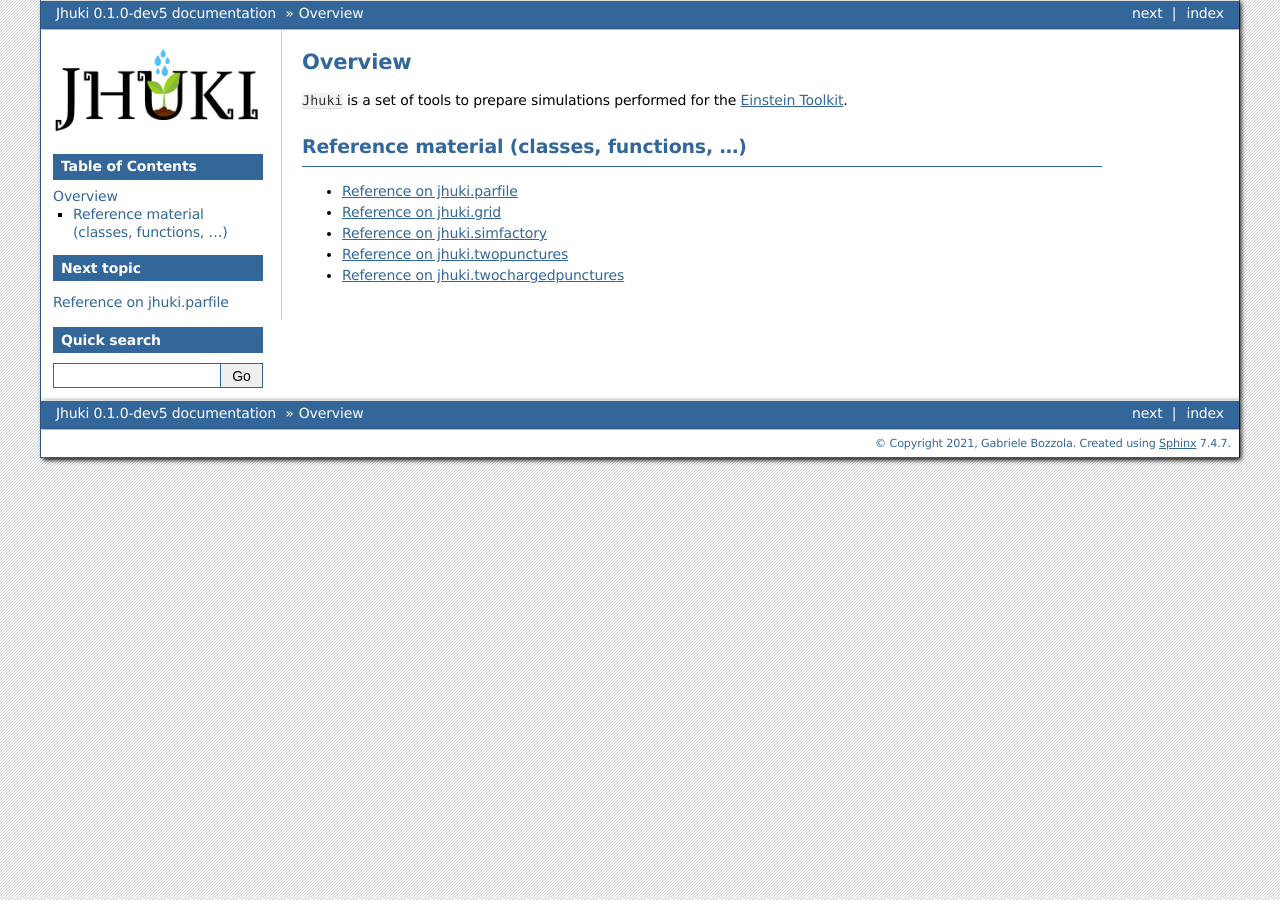
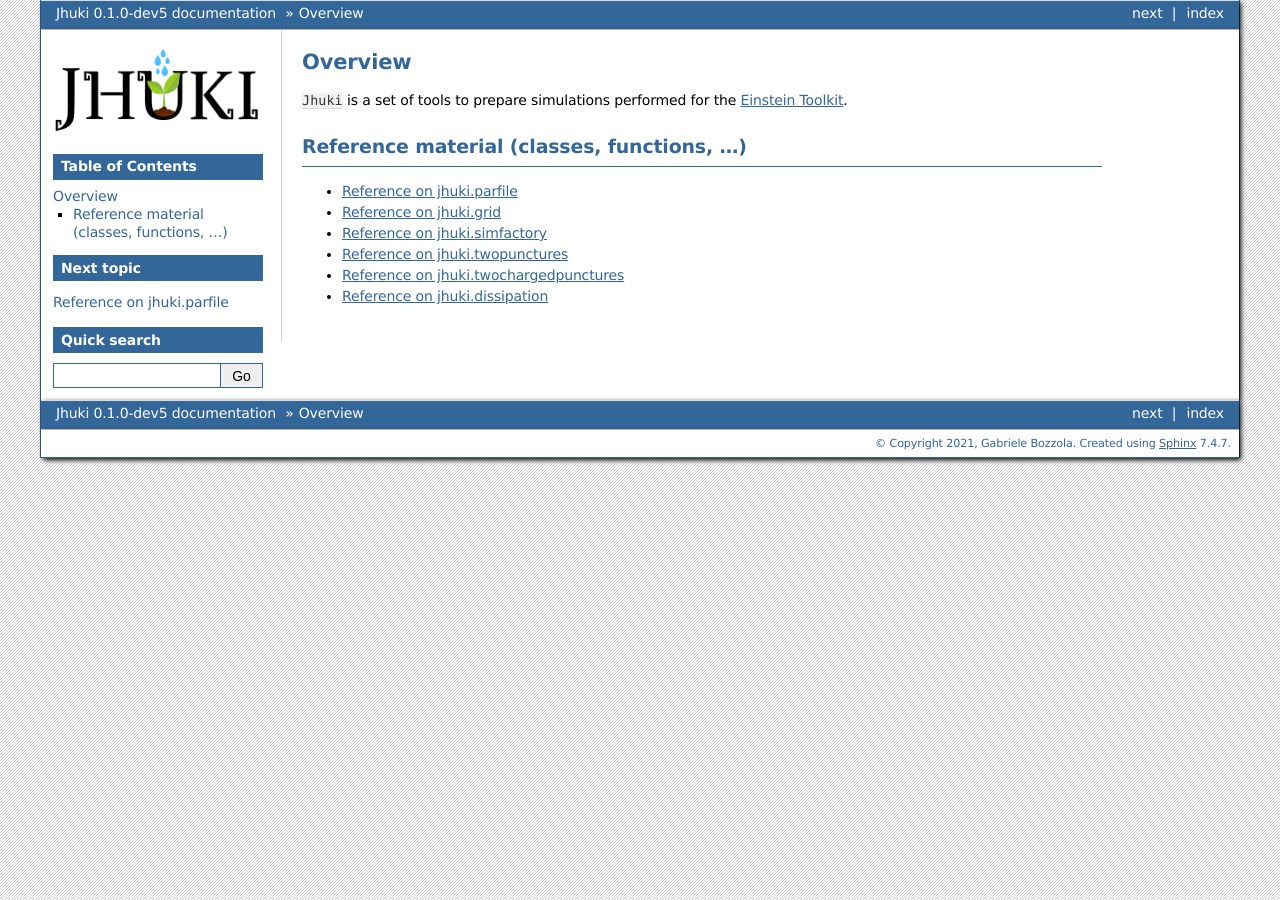
Before and after one commit to Sbozzolo/Jhuki, a Sphinx documentation site: the page built from docs/index.rst, in a window 1280 px wide. Built offline with Sphinx 7.4.7, drawn with Linux system fonts in a browser that asks for light colours.

Commit message:
Add dissipation reference to docs

```diff
--- /dev/null
+++ b/docs/dissipation_ref.rst
@@ -0,0 +1,5 @@
+Reference on jhuki.dissipation
+=============================================
+
+.. automodule:: jhuki.dissipation
+   :members:
--- a/docs/index.rst
+++ b/docs/index.rst
@@ -17,3 +17,4 @@ Reference material (classes, functions, ...)
    simfactory_ref.rst
    twopunctures_ref.rst
    twochargedpunctures_ref.rst
+   dissipation_ref.rst
```
